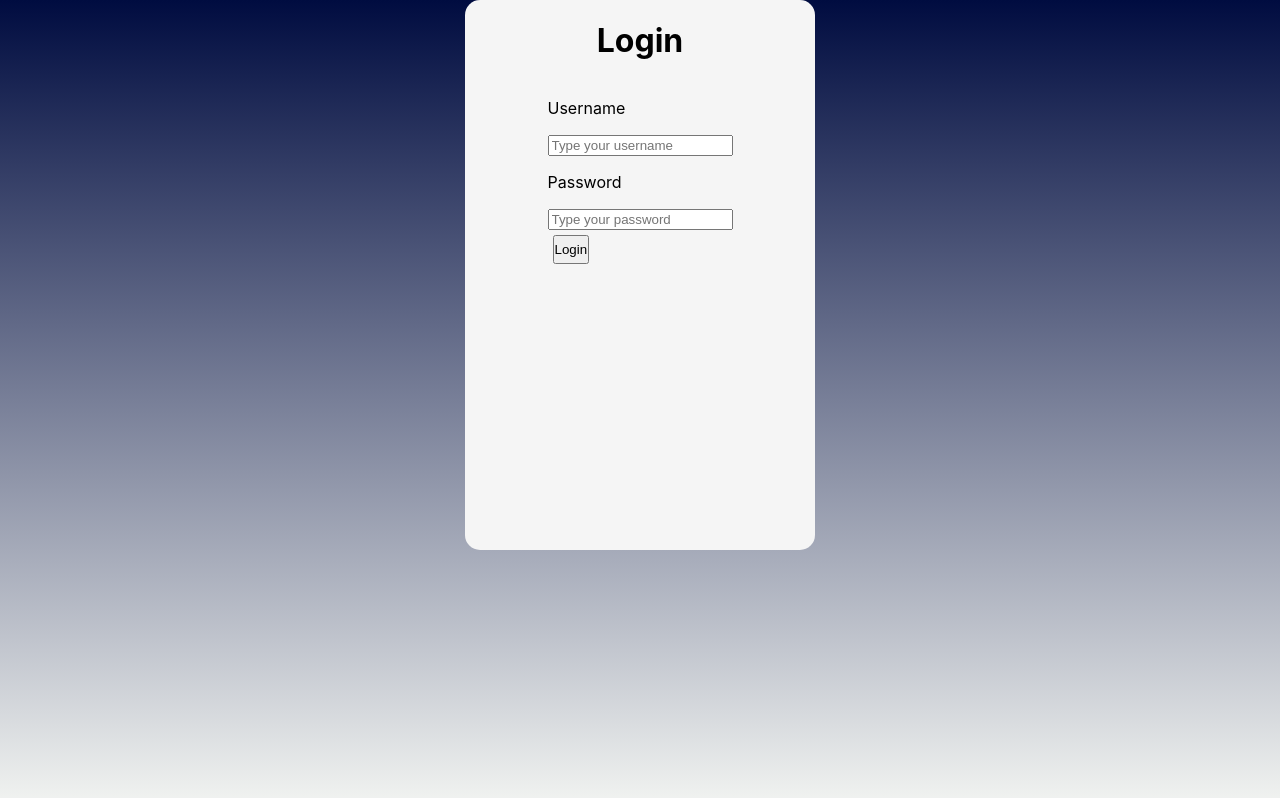
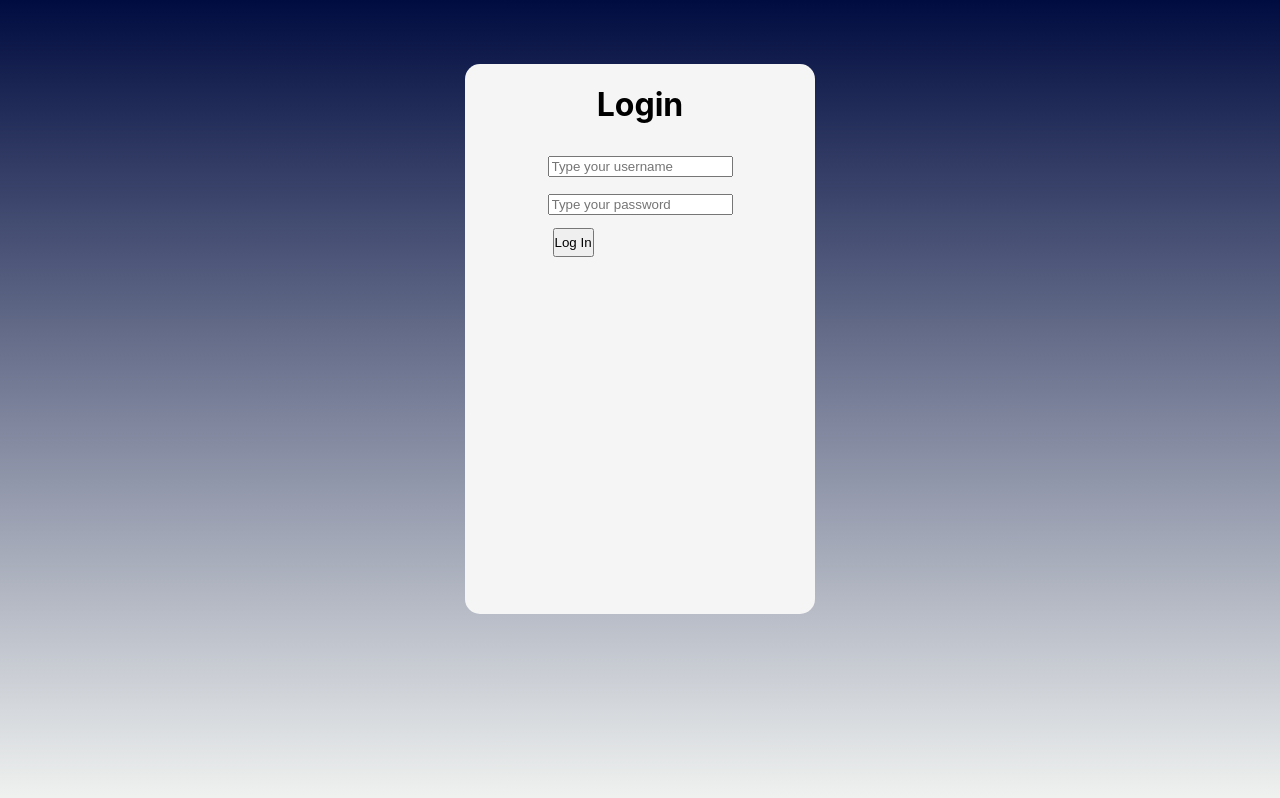
Before and after one commit to lta4/moviFi, a React (Create React App) app: page /fav in a window 1280 px wide. Built offline with nearby package versions, Linux system fonts and the light colour scheme.

Commit message:
input update

```diff
--- a/src/Login.css
+++ b/src/Login.css
@@ -9,6 +9,7 @@ html, body {
 .login-wrapper {
     height: 550px;
     width: 350px;
+    margin-top: 4rem;
     border-radius: 15px;
     position: relative;
     display: flex;
@@ -18,6 +19,12 @@ html, body {
     background-color: whitesmoke;
 }
 
+.input-wrapper {
+    display: flex;
+    flex-direction: column;
+    line-height: 2.4em;
+}
+
 .submit-wrapper {
     padding: 5px 0 0 0;
 }
--- a/src/components/login.js
+++ b/src/components/login.js
@@ -29,16 +29,16 @@ export default function Login({setToken}) {
         <div className="login-wrapper">
             <h1>Login</h1>
             <form onSubmit={handleSubmit}>
-                <label>
-                    <p>Username</p>
-                    <input type="text" placeholder="Type your username" onChange={e => setUserName(e.target.value)}/>
-                </label>
-                <label>
-                    <p>Password</p>
-                    <input type="password" placeholder="Type your password" onChange={e => setPassword(e.target.value)}/>
-                </label>
+                <div className="input-wrapper">
+                    <label>
+                        <input type="text" placeholder="Type your username" id="userName" onChange={e => setUserName(e.target.value)}/>
+                    </label>
+                    <label>
+                        <input type="password" placeholder="Type your password" id="passwWord" onChange={e => setPassword(e.target.value)}/>
+                    </label>
+                </div>
                 <div className="submit-wrapper">
-                    <button type="submit" className="submit">Login</button>
+                    <button type="submit" className="submit">Log In</button>
                 </div>
             </form>
         </div>
```
